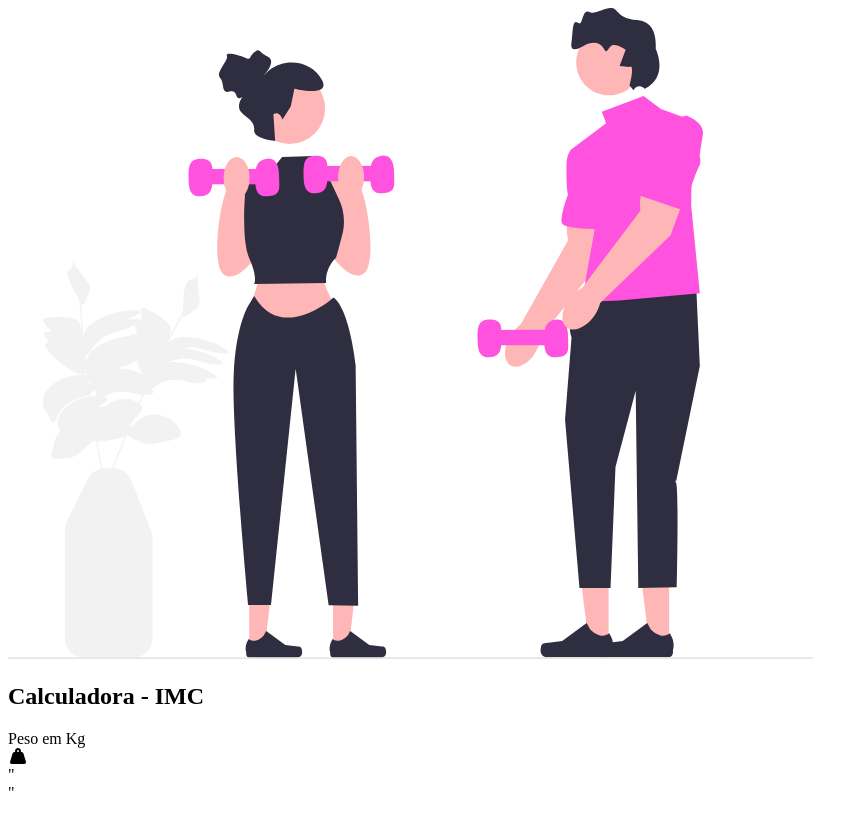
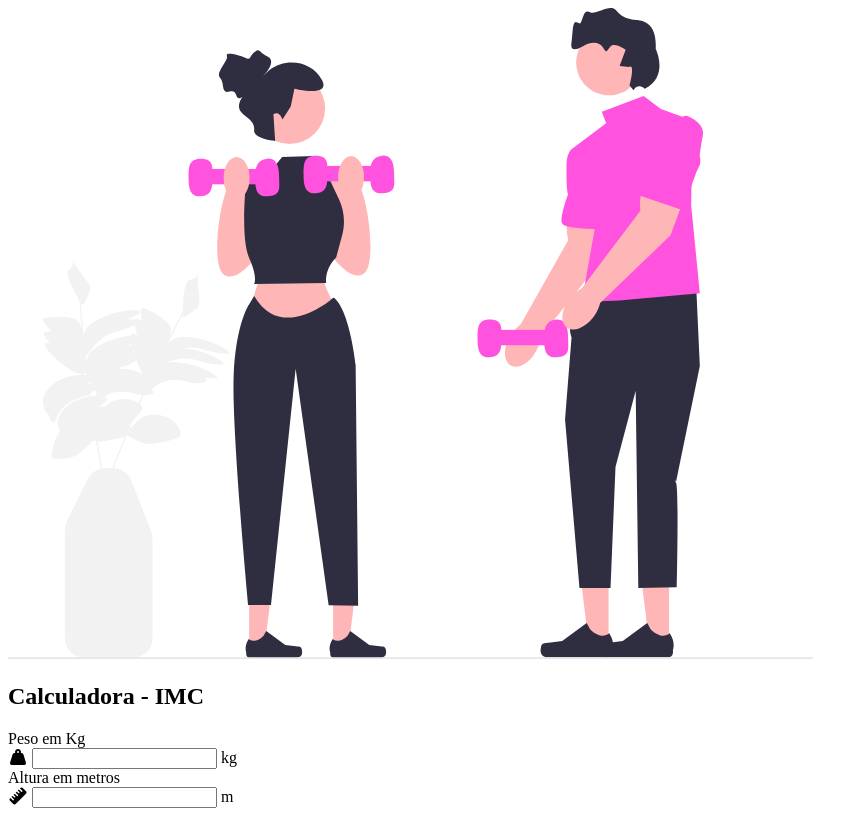
Before and after one commit to MarAlmeida-tenorio/CALCULADORA-IMC, a plain HTML site: page index.html in a window 1280 px wide. Shown: the whole page, without its empty margins (0-868 px from the left). Drawn offline with Linux system fonts and the light colour scheme.

Commit message:
adicionando peso e altura- div class input box

```diff
--- a/index.html
+++ b/index.html
@@ -27,11 +27,29 @@
                         </label>
                         <div class="input-field">
                             <i class="fa-solid fa-weight-hanging"></i>
-
-                        </div>"
+                            <input type="number" id="weight" required>
+                            <span>
+                                kg
+                            </span>
+                        </div>
 
 
-                     </div>"
+                     </div>
+                     <div class="input-box">
+                        <label for="height">
+                            Altura em metros
+                        </label>
+                        <div class="input-field">
+                            <i class="fa-solid fa-ruler"></i>
+                            <input type="number" id="height" required>
+                            <span>
+                                m
+                            </span>
+                        </div>
+
+
+                     </div>
+
 
                 </form>
 
```
